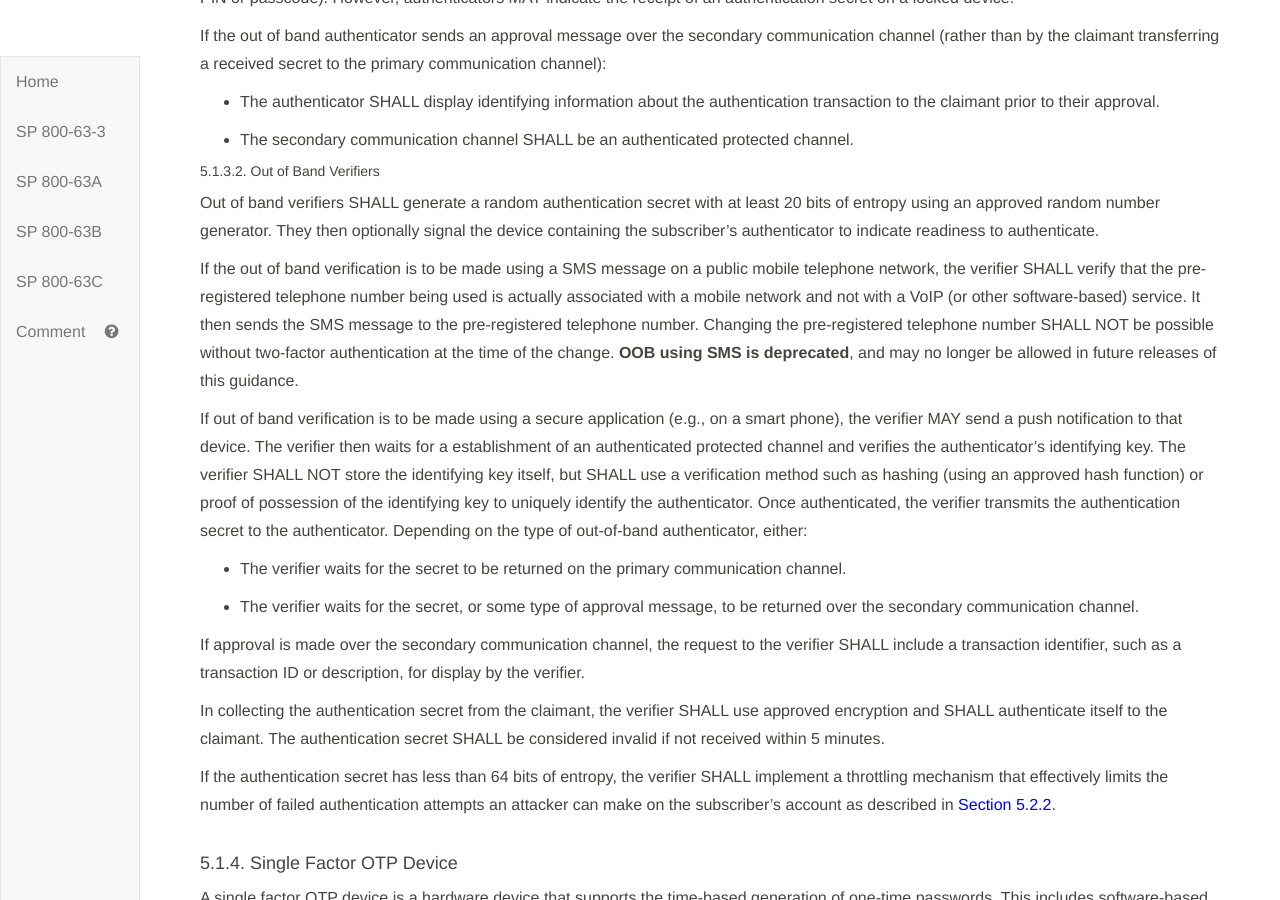
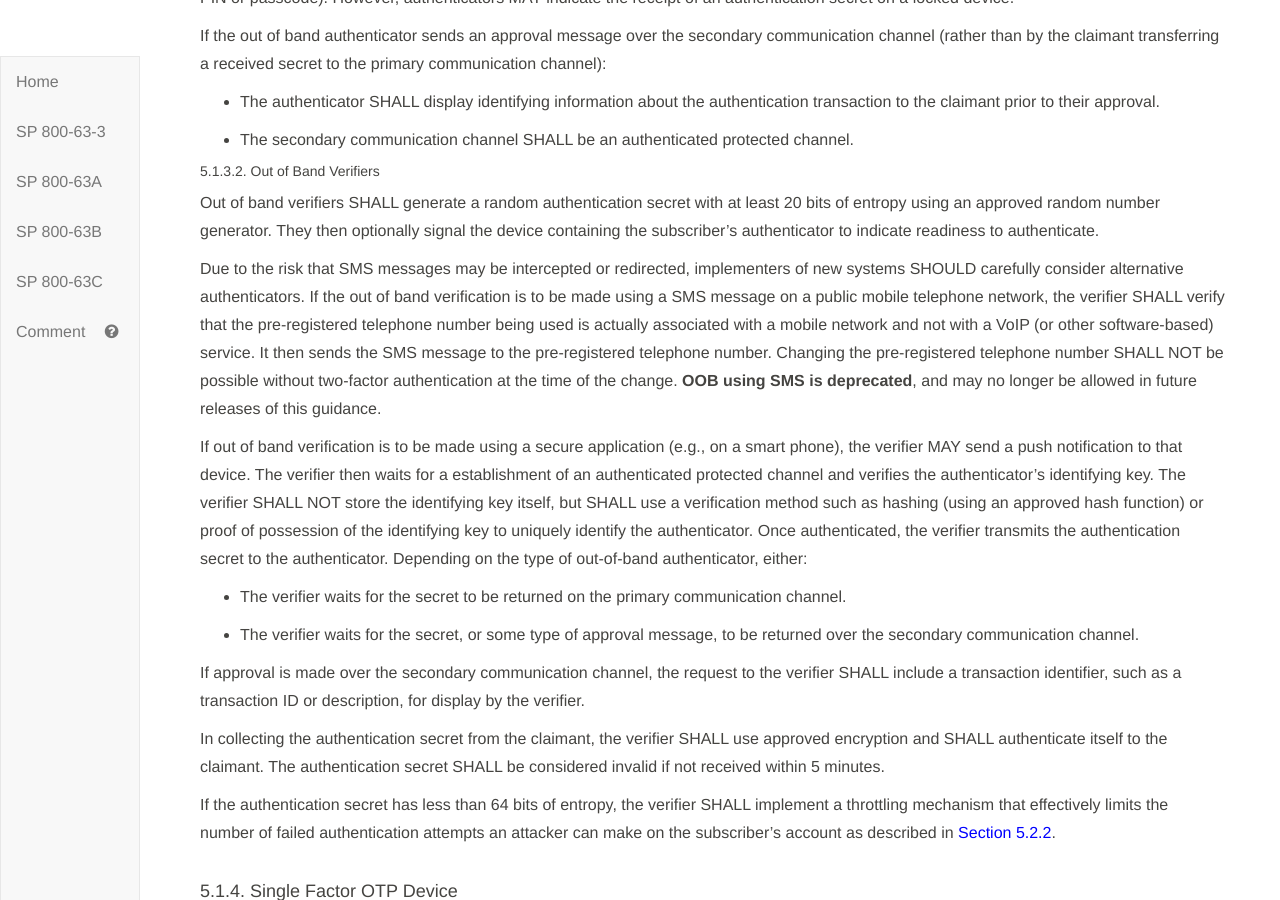
Before and after one commit to usnistgov/800-63-3, a Jekyll site: the page built from sp800-63b.md, in a window 1280 px wide and 900 px high, scrolled down 26054 px. Built offline with Jekyll 4.4.1, drawn with Linux system fonts in a browser that asks for light colours.

Commit message:
More small tweaks to SMS text

```diff
--- a/sp800-63b/sec5_authenticators.md
+++ b/sp800-63b/sec5_authenticators.md
@@ -89,7 +89,7 @@ If the out of band authenticator sends an approval message over the secondary co
 
 Out of band verifiers SHALL generate a random authentication secret with at least 20 bits of entropy using an approved random number generator. They then optionally signal the device containing the subscriber's authenticator to indicate readiness to authenticate.
 
-If the out of band verification is to be made using a SMS message on a public mobile telephone network, the verifier SHALL verify that the pre-registered telephone number being used is actually associated with a mobile network and not with a VoIP (or other software-based) service. It then sends the SMS message to the pre-registered telephone number. Changing the pre-registered telephone number SHALL NOT be possible without two-factor authentication at the time of the change.  **OOB using SMS is deprecated**, and may no longer be allowed in future releases of this guidance.
+Due to the risk that SMS messages may be intercepted or redirected, implementers of new systems SHOULD carefully consider alternative authenticators. If the out of band verification is to be made using a SMS message on a public mobile telephone network, the verifier SHALL verify that the pre-registered telephone number being used is actually associated with a mobile network and not with a VoIP (or other software-based) service. It then sends the SMS message to the pre-registered telephone number. Changing the pre-registered telephone number SHALL NOT be possible without two-factor authentication at the time of the change.  **OOB using SMS is deprecated**, and may no longer be allowed in future releases of this guidance.
 
 If out of band verification is to be made using a secure application (e.g., on a smart phone), the verifier MAY send a push notification to that device. The verifier then waits for a establishment of an authenticated protected channel and verifies the authenticator's identifying key. The verifier SHALL NOT store the identifying key itself, but SHALL use a verification method such as hashing (using an approved hash function) or proof of possession of the identifying key to uniquely identify the authenticator. Once authenticated, the verifier transmits the authentication secret to the authenticator. Depending on the type of out-of-band authenticator, either:
 * The verifier waits for the secret to be returned on the primary communication channel.
```
